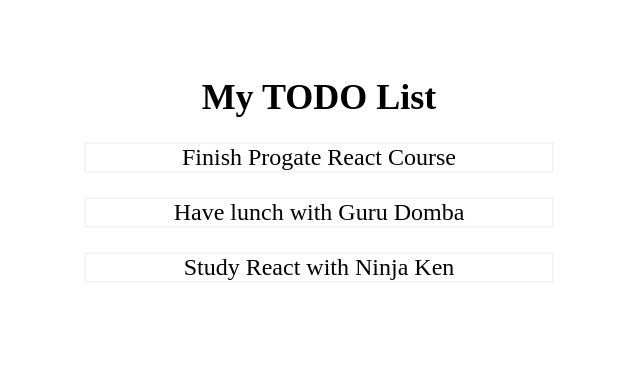
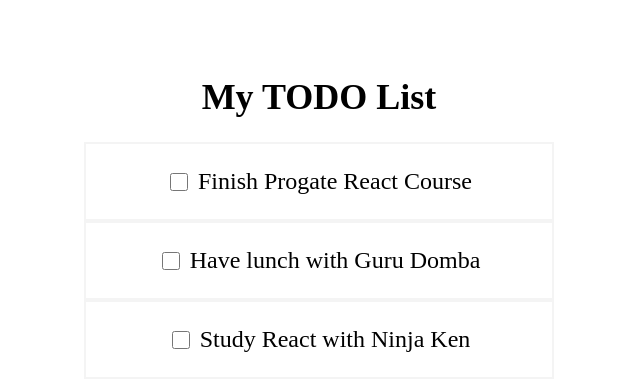
Before and after one commit to wisnuarizky/react-todo-app-progate, a React (Vite) app: page / in a window 1280 px wide. Shown: the top 390 px of the page, without its empty margins (321-961 px from the left). Built offline with nearby package versions, Linux system fonts and the light colour scheme.

Commit message:
membuat toggleCompleted untuk menstrip todo yang sudah di ceklis

```diff
--- a/src/App.jsx
+++ b/src/App.jsx
@@ -21,12 +21,34 @@
 ];
 
 function App() {
+  const styles = {
+    container: {
+      textAlign: 'center',
+      padding: '12px',
+    },
+    title: {
+      fontSize: '36px',
+    },
+  };
+
   const [todos, setTodos] = useState(datas);
 
+  // membuat ceklis checkbox
+  function toggleCompleted(todoId) {
+    const updateTodos = todos.map((todo) => {
+      if (todo.id === todoId) {
+        todo.completed = !todo.completed;
+      }
+      return todo;
+    });
+
+    setTodos(updateTodos);
+  }
+
   return (
-    <div style={{ textAlign: 'center', padding: '12px' }}>
-      <h1 style={{ fontSize: '36px' }}>My TODO List</h1>
-      <Todos todos={todos} />
+    <div style={styles.container}>
+      <h1 style={styles.title}>My TODO List</h1>
+      <Todos todos={todos} toggleCompleted={toggleCompleted} />
     </div>
   );
 }
--- a/src/components/TodoItem.jsx
+++ b/src/components/TodoItem.jsx
@@ -1,11 +1,35 @@
 /* eslint-disable react/prop-types */
-function TodoItem({ todo }) {
+function TodoItem({ todo, toggleCompleted }) {
   const style = {
-    border: '2px solid #f4f4f4',
-    fontSize: '24px',
+    todoItem: {
+      border: '2px solid #f4f4f4',
+      fontSize: '24px',
+      display: 'flex',
+      justifyContent: 'center',
+      alignItems: 'center',
+    },
+    checkbox: {
+      marginRight: '10px',
+      height: '18px',
+      width: '18px',
+    },
   };
 
-  return <p style={style}>{todo.title}</p>;
+  // membuat strip
+  function getTodoTitleStyle() {
+    if (todo.completed) {
+      return { textDecoration: 'line-through' };
+    } else {
+      return { textDecoration: 'none' };
+    }
+  }
+
+  return (
+    <div style={style.todoItem}>
+      <input type="checkbox" style={style.checkbox} onChange={() => toggleCompleted(todo.id)} />
+      <p style={getTodoTitleStyle()}>{todo.title}</p>
+    </div>
+  );
 }
 
 export default TodoItem;
--- a/src/components/Todos.jsx
+++ b/src/components/Todos.jsx
@@ -1,11 +1,18 @@
 /* eslint-disable react/prop-types */
 import TodoItem from './TodoItem';
 
-function Todos({ todos }) {
+function Todos({ todos, toggleCompleted }) {
+  const styles = {
+    container: {
+      width: '40%',
+      margin: '0 auto',
+    },
+  };
+
   return (
-    <div style={{ width: '40%', margin: '0 auto' }}>
+    <div style={styles.container}>
       {todos.map((todo) => {
-        return <TodoItem key={todo.id} todo={todo} />;
+        return <TodoItem key={todo.id} todo={todo} toggleCompleted={toggleCompleted} />;
       })}
     </div>
   );
```
